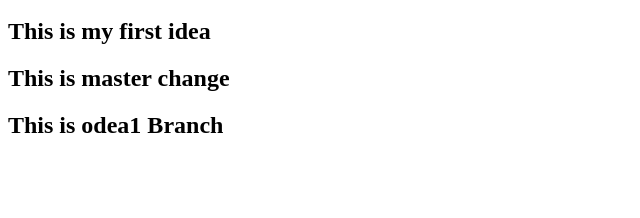
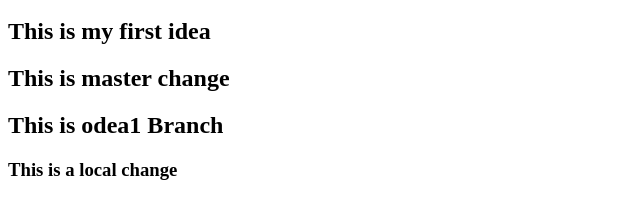
Before and after one commit to mohanraz81/webapp, a plain HTML site: page index.html in a window 1280 px wide. Shown: the part 48-266 px from the top of the page, without its empty margins (0-640 px from the left). Drawn offline with Linux system fonts and the light colour scheme.

Commit message:
local Chnage

```diff
--- a/index.html
+++ b/index.html
@@ -2,3 +2,4 @@
 <h2>This is my first idea</h2>
 <h2>This is master change</h2>
 <h2>This is odea1 Branch</h2>
+<h3> This is a local change</h3>
```
